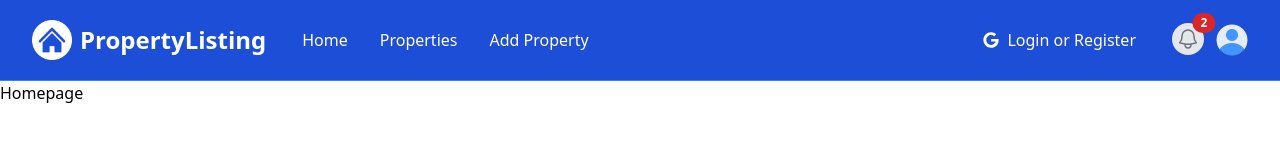
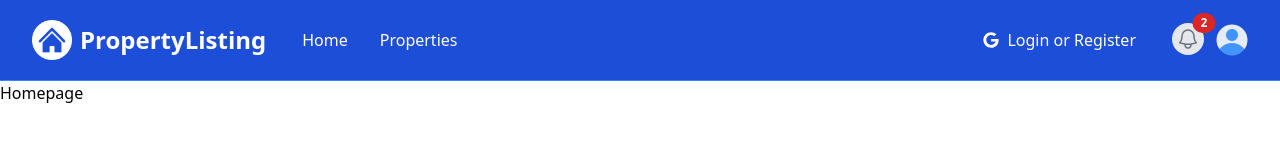
Before and after one commit to eddyK15501/property-listing, a Next.js app: page / in a window 1280 px wide. Shown: the top 160 px of the page. Built offline with nearby package versions, Linux system fonts and the light colour scheme.

Commit message:
useState() to hide/block endpoint to /properties/add

```diff
--- a/components/Navbar.jsx
+++ b/components/Navbar.jsx
@@ -12,6 +12,7 @@ const Navbar = () => {
 
   const [profileMenu, setProfileMenu] = useState(false);
   const [mobileMenu, setMobileMenu] = useState(false);
+  const [isLoggedIn, setIsLoggedIn] = useState(false);
 
   const handleOuterClick = (e) => {
     if (
@@ -90,12 +91,14 @@ const Navbar = () => {
                 >
                   Properties
                 </Link>
+                {isLoggedIn && (
                   <Link
                     href='/properties/add'
                     className='text-white hover:text-gray-300 rounded-md px-3 py-2'
                   >
                     Add Property
                   </Link>
+                )}
               </div>
             </div>
           </div>
@@ -211,12 +214,14 @@ const Navbar = () => {
             >
               Properties
             </Link>
+            {isLoggedIn && (
               <Link
                 href='/properties/add'
                 className='text-gray-300 hover:text-white block rounded-md px-3 py-2 text-base font-medium'
               >
                 Add Property
               </Link>
+            )}
           </div>
           <div className='mt-2 mb-5 ml-3'>
             <button className='flex items-center text-white bg-blue-500 hover:bg-blue-400 hover:text-white hover:transition rounded-md px-3 py-2'>
```
Lines whose indentation alone changed are shown as unchanged.
